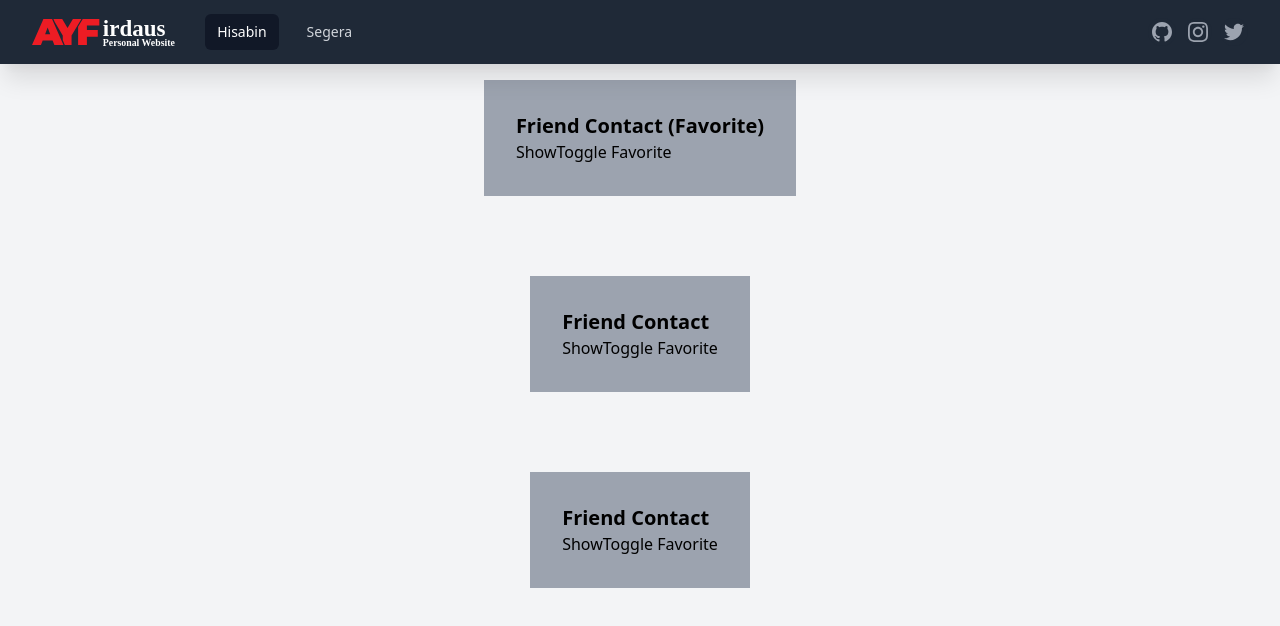
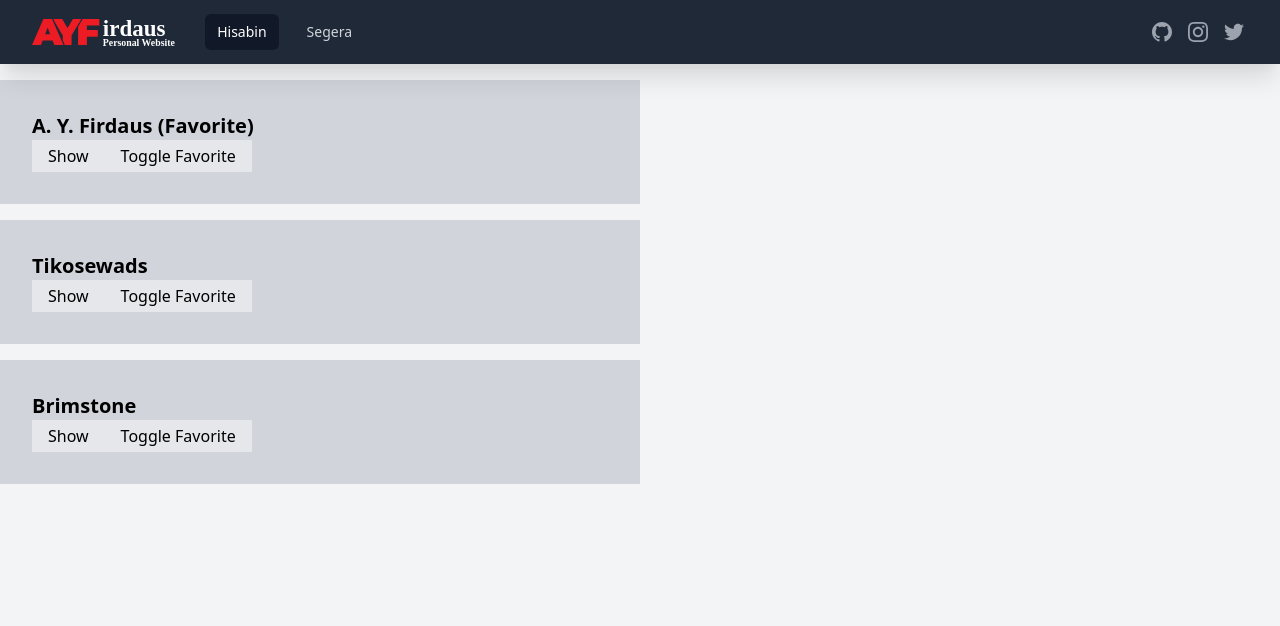
Before and after one commit to amyar32/vuejs-cli-playground, a Vue app: page / in a window 1280 px wide. Shown: the top 626 px of the page. Built offline with nearby package versions, Linux system fonts and the light colour scheme.

Commit message:
update comment

```diff
--- /dev/null
+++ b/src/components/BaseCard.vue
@@ -0,0 +1,6 @@
+<template>
+  <div class="w-6/12 mb-4 p-8 bg-gray-300">
+    <!-- slot digunakan untuk menampung component dari luar -->
+    <slot></slot>
+  </div>
+</template>
--- a/src/components/Child.vue
+++ b/src/components/Child.vue
@@ -1,15 +1,17 @@
 <template>
-  <div class="grid grid-cols-1 justify-items-center">
-    <div class="mt-20 p-8 bg-gray-400">
-      <h1 class="text-xl font-semibold">Friend Contact {{ favoriteText }}</h1>
-      <button @click="toggleVisible">{{ buttonText }}</button>
-      <button @click="toggleFavorite">Toggle Favorite</button>
-      <ul v-if="isVisible" class="list-disc">
-        <li>Name : {{ name }}</li>
-        <li>Number : {{ phoneNumber }}</li>
-        <li>Email : {{ email }}</li>
-      </ul>
-    </div>
+  <div>
+    <h1 class="text-xl font-semibold">{{ name }} {{ favoriteText }}</h1>
+    <button class="bg-gray-200 px-4 py-1" @click="toggleVisible">
+      {{ buttonText }}
+    </button>
+    <button class="bg-gray-200 px-4 py-1" @click="toggleFavorite">
+      Toggle Favorite
+    </button>
+    <ul v-if="isVisible" class="list-disc">
+      <li>Name : {{ name }}</li>
+      <li>Number : {{ phoneNumber }}</li>
+      <li>Email : {{ email }}</li>
+    </ul>
   </div>
 </template>
 
@@ -51,6 +53,22 @@ export default {
       //   },
     },
   },
+
+  // simple version of validating custom emits
+  //   emits: ["toggle-favorite"],
+
+  //advance version
+  emits: {
+    // custom event di bawah harus ada {id} yang di pass
+    // validasi {id} yang masuk
+    "toggle-favorite": function(id) {
+      if (id) {
+        return true;
+      } else {
+        return false;
+      }
+    },
+  },
   data() {
     return {
       isVisible: false,
--- a/src/components/Parent.vue
+++ b/src/components/Parent.vue
@@ -1,20 +1,35 @@
 <template>
-  <child
-    v-for="friend in friends"
-    :key="friend.id"
+  <div class="mt-20">
+    <!-- di bawah adalah contoh penggunaan element khusus `slot` -->
+    <!-- singkatnya, kita bisa menyimpan component di custom component -->
+    <base-card v-for="friend in friends" :key="friend.id"
+      ><child
         :id="friend.id"
         :name="friend.name"
         :phone-number="friend.phoneNumber"
         :email="friend.email"
         :favorite="friend.favorite"
         @toggle-favorite="toggleFavorite"
-  ></child>
+      ></child
+    ></base-card>
+  </div>
 </template>
 
 <script>
+// important concept not included :
+// - prop/event fallthrough
+// - binding all props
+// - provide + inject
+
+// di bawah adalah penggunaan local component
+// component tidak diregister secara global, tapi local
+import BaseCard from "./BaseCard.vue";
 import Child from "./Child.vue";
+
 export default {
-  components: { Child },
+  // registering local component
+  components: { Child, BaseCard },
+
   data() {
     return {
       friends: [
@@ -50,3 +65,9 @@ export default {
   },
 };
 </script>
+
+<style>
+/* style akan selalu diterapkan secara global  */
+
+/* agar styling berlaku di satu component, maka gunakan attribute scoped */
+</style>
--- a/src/main.js
+++ b/src/main.js
@@ -7,6 +7,9 @@ import Parent from "./components/Parent";
 
 const app = createApp(App);
 
+// registering component
+// ada dua tipe komponen, yakni global dan local
+// di bawah adalah contoh penggunaan component global, supaya bisa diakses di seluruh component
 app.component("nav-bar", Navbar);
 app.component("dark-toggler", DarkModeButton);
 app.component("parent", Parent);
```
Lines whose indentation alone changed are shown as unchanged.
